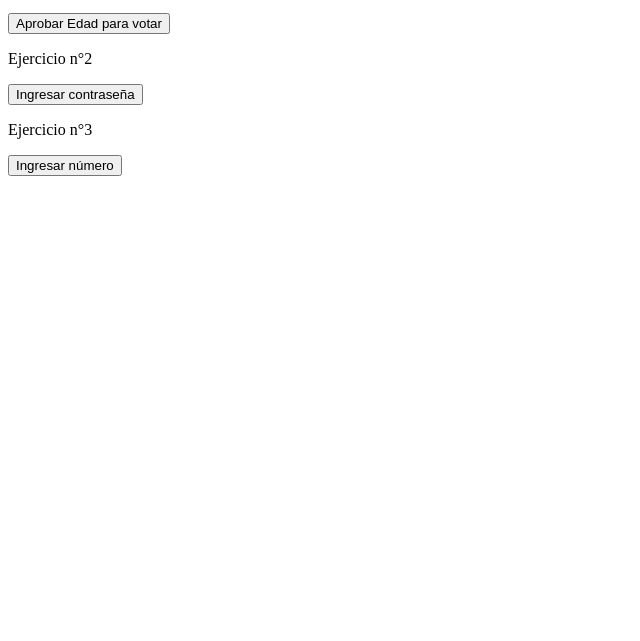
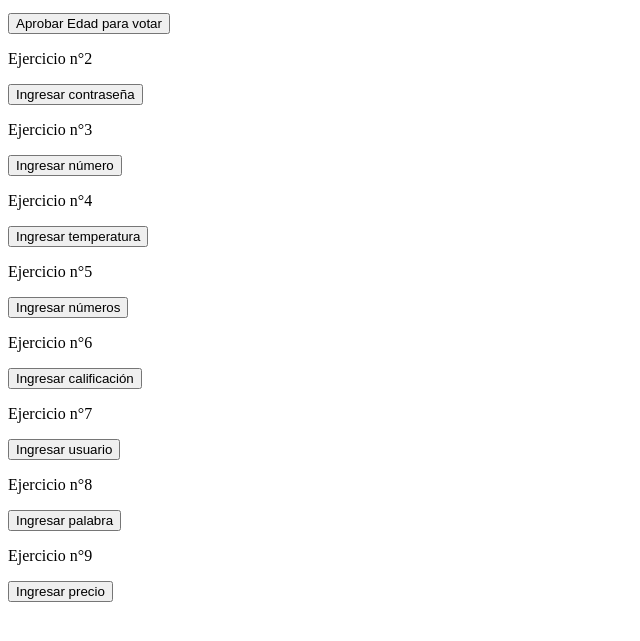
Before and after one commit to alee29304/fundamentos_JavaScript, a plain HTML site: page 05_condiciones_if_else/index.html in a window 1280 px wide. Shown: the part 101-742 px from the top of the page, without its empty margins (0-640 px from the left). Drawn offline with Linux system fonts and the light colour scheme.

Commit message:
avance hasta ejercicio 9

```diff
--- a/05_condiciones_if_else/index.html
+++ b/05_condiciones_if_else/index.html
@@ -17,6 +17,18 @@
         <button onclick="contrasenaValida()">Ingresar contraseña</button>
         <p>Ejercicio n°3</p>
         <button onclick="parImpar()">Ingresar número</button>
+        <p>Ejercicio n°4</p>
+        <button onclick="temperaturaAmbiente()">Ingresar temperatura</button>
+        <p>Ejercicio n°5</p>
+        <button onclick="compararNum()">Ingresar números</button>
+        <p>Ejercicio n°6</p>
+        <button onclick="calificacionEscolar()">Ingresar calificación</button>
+        <p>Ejercicio n°7</p>
+        <button onclick="userName()">Ingresar usuario</button>
+        <p>Ejercicio n°8</p>
+        <button onclick="verificarPalabra()">Ingresar palabra</button>
+        <p>Ejercicio n°9</p>
+        <button onclick="precioDesc()">Ingresar precio</button>
     </main>
 
     <script src="static/js/script.js"></script>
--- a/05_condiciones_if_else/static/js/script.js
+++ b/05_condiciones_if_else/static/js/script.js
@@ -47,3 +47,97 @@ function parImpar() {
         alert("El numero es impar...");
     }
 }
+
+/* Temperatura ambiental
+Solicita la temperatura actual. Si es mayor o igual a 30, muestra “Hace calor”,
+ de lo contrario muestra “Clima agradable”.
+ */
+function temperaturaAmbiente() {
+    let temp = parseInt(prompt("Ingresa la temperatura"));
+
+    if (temp <= 30) {
+        alert("Clima Agradable");
+    } else if (temp >= 30) {
+        alert("Hace calor");
+    } else {
+        alert("Ingrese una temperatura");
+    }
+}
+
+/* Comparar dos números
+Solicita dos números al usuario. Compara ambos y muestra cuál es mayor o si son iguales.
+*/
+function compararNum() {
+    let num1 = parseInt(prompt("Ingresar primer numero"));
+    let num2 = parseInt(prompt("Ingresar segundo numero"));
+
+    if (num1 < num2) {
+        alert(" el numero " + num1 + " es menor que " + num2)
+    } else if (num1 == num2) {
+        alert(" el numero " + num1 + " es igual que " + num2)
+    } else {
+        alert(" el numero " + num1 + " es mayor que " + num2)
+    }
+}
+
+/* Calificación escolar
+Pide una nota entre 1 y 7. Si es 4 o más, muestra “Aprobado”, si es menor, muestra “Reprobado”.
+*/
+function calificacionEscolar() {
+    let cal = parseInt(prompt("Ingresa tu nota:"));
+
+    if (cal < 4) {
+        alert("Reprobado");
+    } else if (cal >= 4 && cal <= 7) {
+        alert("Aprobado");
+    } else {
+        alert("Ingrese un valor valido");
+    }
+}
+
+/* Nombre de usuario válido
+Pide un nombre de usuario. Si el valor ingresado es "admin",
+muestra “Bienvenido, administrador”. Si no, muestra “Usuario no reconocido”.
+*/
+function userName() {
+    let user = prompt("Ingrese su usuario:");
+
+    if (user == "admin") {
+        alert("Bienvenido, administrador.");
+    } else if (user !== "admin") {
+        alert("Usuario no reconocido.");
+    } else {
+        alert("Ingrese un usuario");
+    }
+}
+
+/* Verificar si una palabra empieza con "A"
+ Pide una palabra al usuario. Verifica si empieza con la letra “A” mayúscula y muestra un mensaje acorde.
+*/
+function verificarPalabra() {
+    let palabra = prompt("Ingresa una palabra:");
+
+    if (palabra[0] == "A") {
+        alert("La palabra si empieza con A");
+    } else if (palabra !== "A") {
+        alert("La palabra no empieza por A");
+    } else {
+        alert("Ingrese una palabra");
+    }
+}
+
+/* Precio con descuento
+ Solicita el precio de un producto. Si el precio es mayor a 10000,
+  muestra que aplica descuento. Si no, indica precio normal.
+*/
+function precioDesc() {
+    let precio = prompt("Ingrese un precio:");
+
+    if (precio >= 10000) {
+        alert("Aplica descuento");
+    } else if (precio < 10000) {
+        alert("No aplica descuento");
+    } else {
+        alert("Ingrese un precio");
+    }
+}
```
